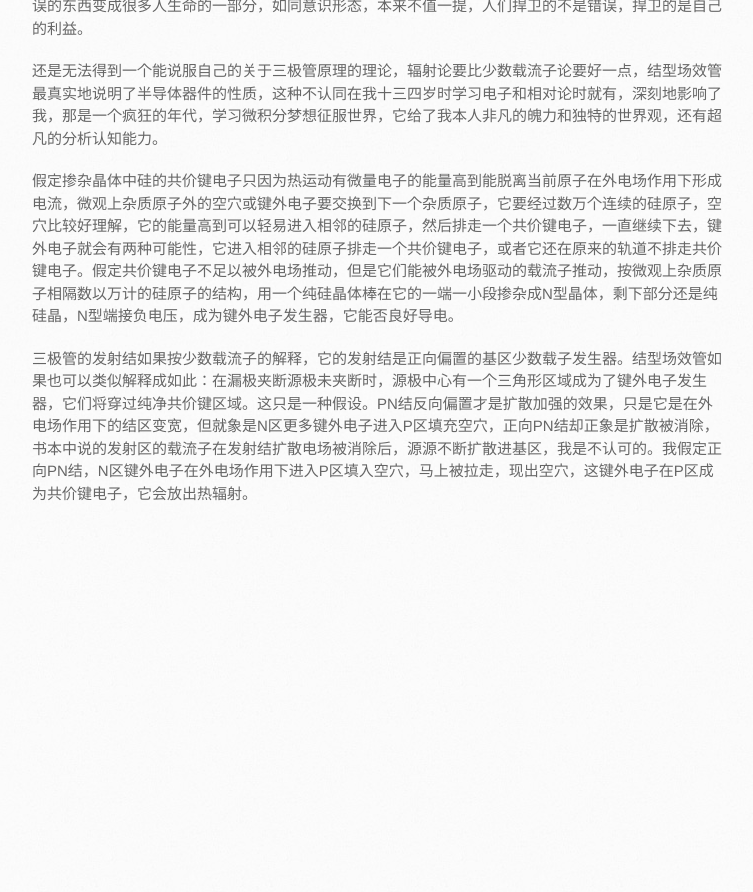
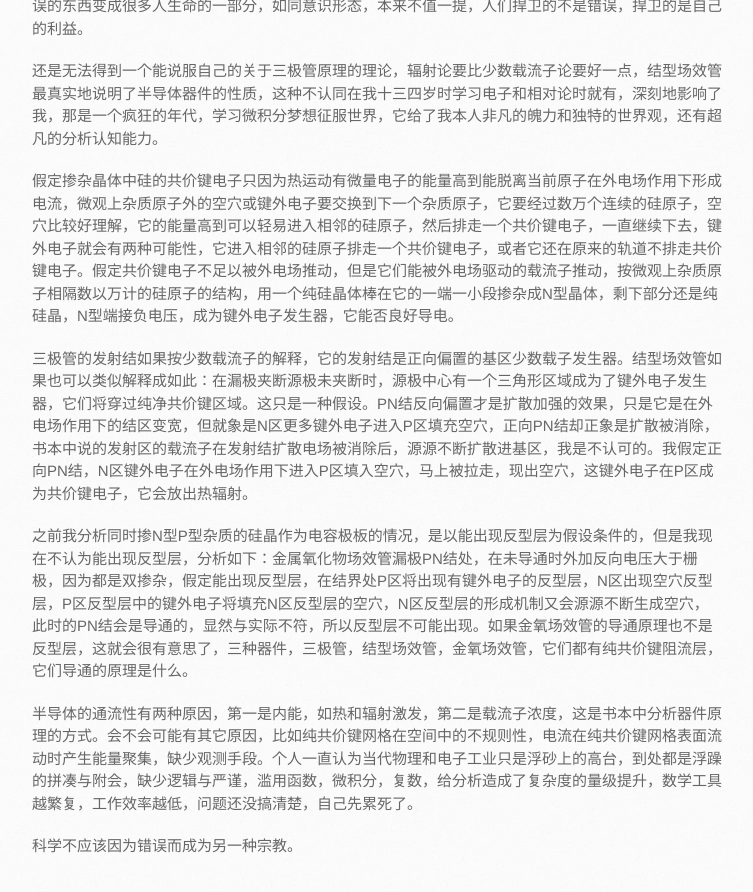
Before and after one commit to xuiv/xuiv.github.io, a Jekyll site: the page built from _posts/2019-06-09-triode-theory.markdown, in a window 1280 px wide and 900 px high, scrolled down 4166 px. Shown: the top 892 px of the window, without its empty margins (138-891 px from the left). Built offline with Jekyll 4.4.1, drawn with Linux system fonts in a browser that asks for light colours; some web fonts are replaced; before the commit the page ends 4714 px from its top, so only the background shows below that.

Commit message:
Update 2019-06-09-triode-theory.markdown

```diff
--- a/_posts/2019-06-09-triode-theory.markdown
+++ b/_posts/2019-06-09-triode-theory.markdown
@@ -65,3 +65,9 @@ PN结反向击穿电压与温度的关系，我附会成如下理论：掺杂浓
 假定掺杂晶体中硅的共价键电子只因为热运动有微量电子的能量高到能脱离当前原子在外电场作用下形成电流，微观上杂质原子外的空穴或键外电子要交换到下一个杂质原子，它要经过数万个连续的硅原子，空穴比较好理解，它的能量高到可以轻易进入相邻的硅原子，然后排走一个共价键电子，一直继续下去，键外电子就会有两种可能性，它进入相邻的硅原子排走一个共价键电子，或者它还在原来的轨道不排走共价键电子。假定共价键电子不足以被外电场推动，但是它们能被外电场驱动的载流子推动，按微观上杂质原子相隔数以万计的硅原子的结构，用一个纯硅晶体棒在它的一端一小段掺杂成N型晶体，剩下部分还是纯硅晶，N型端接负电压，成为键外电子发生器，它能否良好导电。
 
 三极管的发射结如果按少数载流子的解释，它的发射结是正向偏置的基区少数载子发生器。结型场效管如果也可以类似解释成如此：在漏极夹断源极未夹断时，源极中心有一个三角形区域成为了键外电子发生器，它们将穿过纯净共价键区域。这只是一种假设。PN结反向偏置才是扩散加强的效果，只是它是在外电场作用下的结区变宽，但就象是N区更多键外电子进入P区填充空穴，正向PN结却正象是扩散被消除，书本中说的发射区的载流子在发射结扩散电场被消除后，源源不断扩散进基区，我是不认可的。我假定正向PN结，N区键外电子在外电场作用下进入P区填入空穴，马上被拉走，现出空穴，这键外电子在P区成为共价键电子，它会放出热辐射。
+
+之前我分析同时掺N型P型杂质的硅晶作为电容极板的情况，是以能出现反型层为假设条件的，但是我现在不认为能出现反型层，分析如下：金属氧化物场效管漏极PN结处，在未导通时外加反向电压大于栅极，因为都是双掺杂，假定能出现反型层，在结界处P区将出现有键外电子的反型层，N区出现空穴反型层，P区反型层中的键外电子将填充N区反型层的空穴，N区反型层的形成机制又会源源不断生成空穴，此时的PN结会是导通的，显然与实际不符，所以反型层不可能出现。如果金氧场效管的导通原理也不是反型层，这就会很有意思了，三种器件，三极管，结型场效管，金氧场效管，它们都有纯共价键阻流层，它们导通的原理是什么。
+
+半导体的通流性有两种原因，第一是内能，如热和辐射激发，第二是载流子浓度，这是书本中分析器件原理的方式。会不会可能有其它原因，比如纯共价键网格在空间中的不规则性，电流在纯共价键网格表面流动时产生能量聚集，缺少观测手段。个人一直认为当代物理和电子工业只是浮砂上的高台，到处都是浮躁的拼凑与附会，缺少逻辑与严谨，滥用函数，微积分，复数，给分析造成了复杂度的量级提升，数学工具越繁复，工作效率越低，问题还没搞清楚，自己先累死了。
+
+科学不应该因为错误而成为另一种宗教。
```
